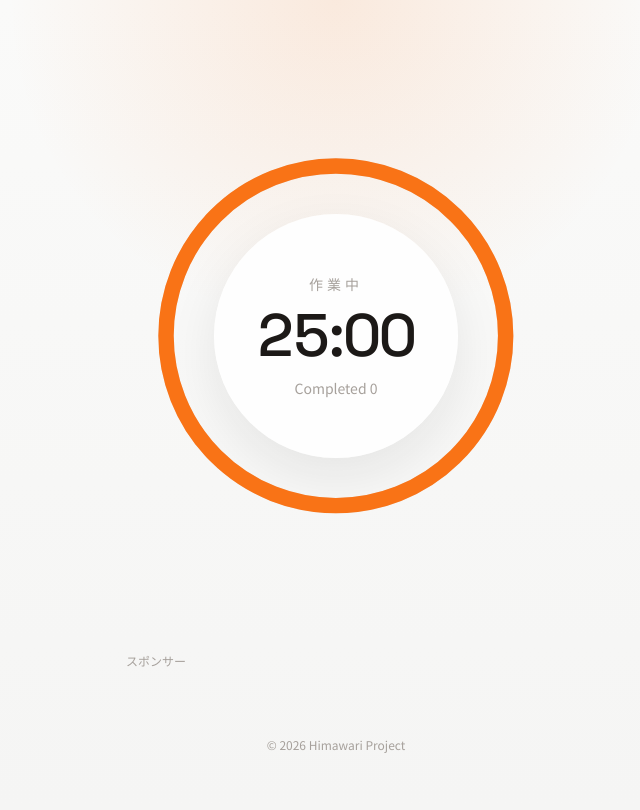
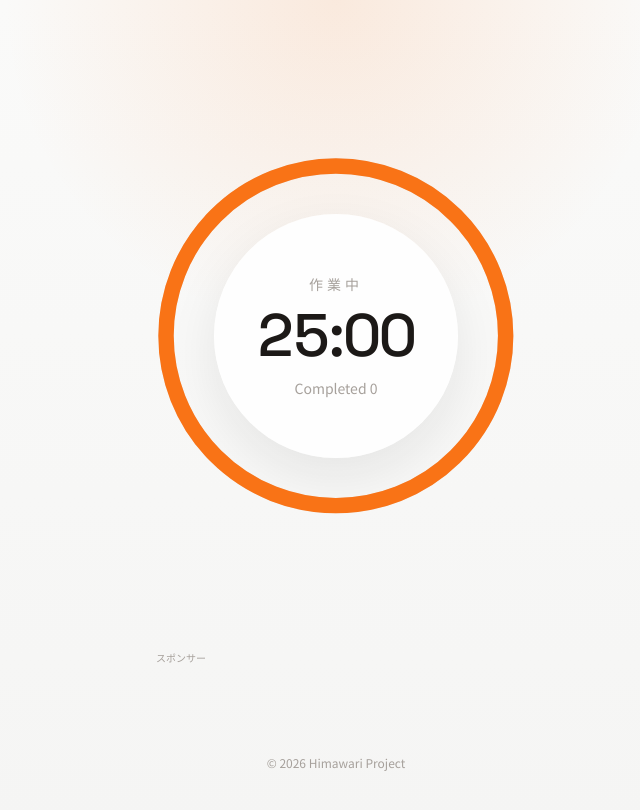
Before and after one commit to at-himawari/pomodoro, a React (Vite) app: page / in a window 1280 px wide. Shown: the top 810 px of the page, without its empty margins (304-944 px from the left). Built offline with nearby package versions, Linux system fonts and the light colour scheme.

Commit message:
スポンサーの文字列修正

```diff
--- a/src/App.jsx
+++ b/src/App.jsx
@@ -213,8 +213,8 @@ function AdBanner() {
   }, []);
 
   return (
-    <div className="mx-auto flex min-h-[72px] w-full justify-center">
-      <p className="text-left text-xs text-stone-400">スポンサー</p>
+    <div className="mx-auto flex w-[360px] max-w-full flex-col items-start">
+      <p className="mb-2 text-[10px] leading-none text-stone-400">スポンサー</p>
       <ins
         className="adsbygoogle"
         style={{ display: "inline-block", width: "360px", height: "72px" }}
```
